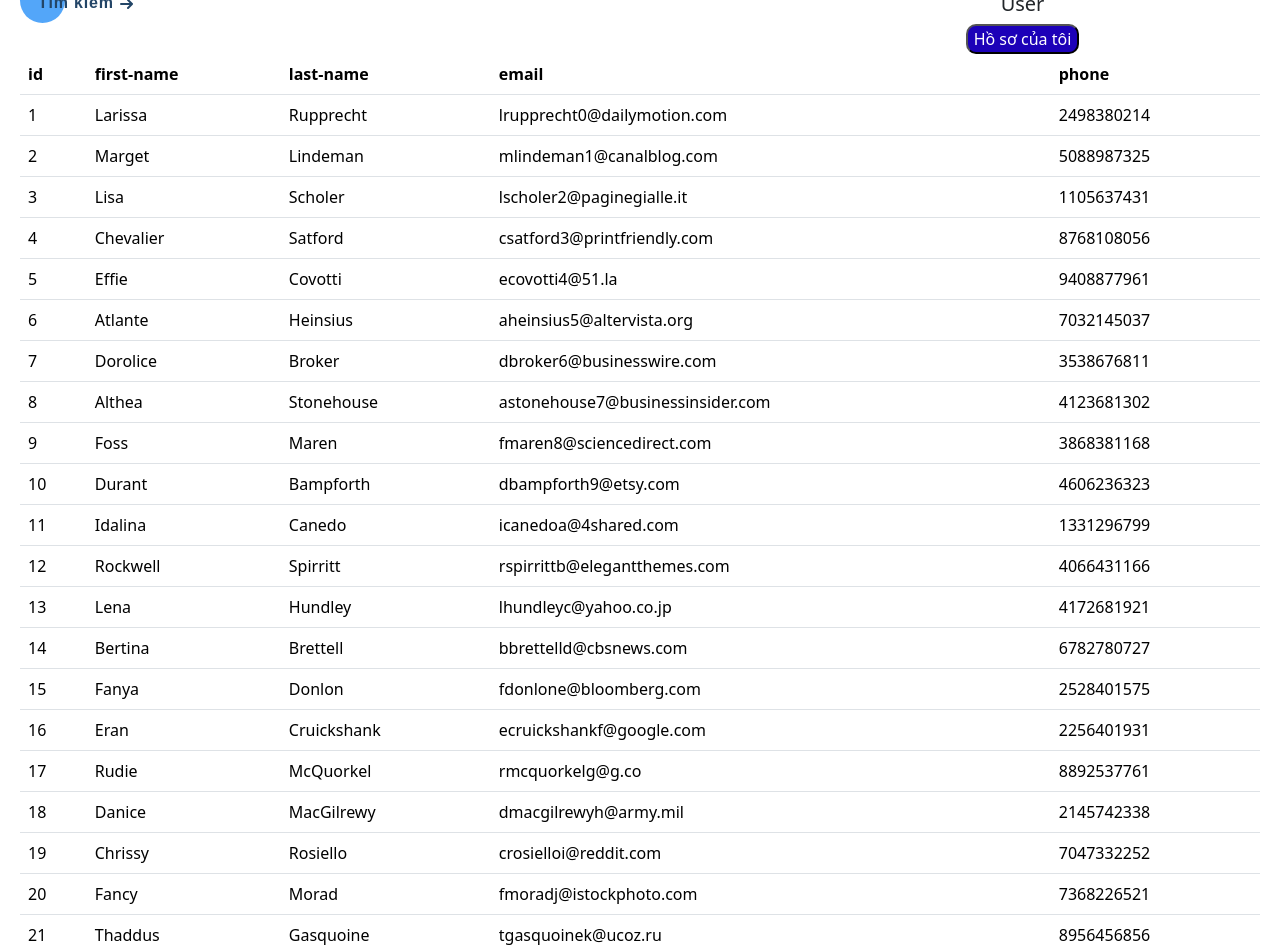
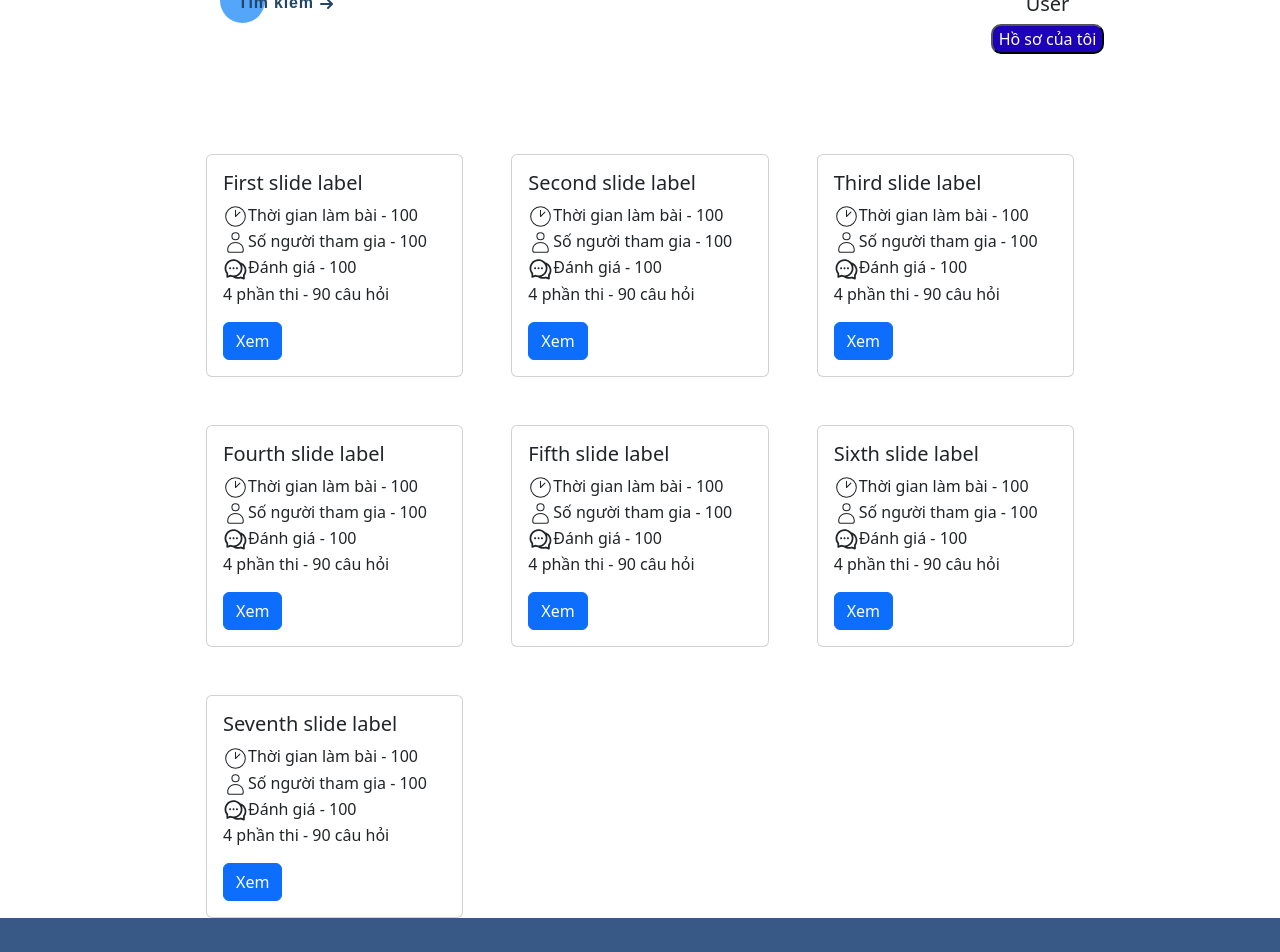
Before and after one commit to DatHuynhCoder/win_english_website, a React (Create React App) app: page /exam-library in a window 1280 px wide. Shown: the part 240-1192 px from the top of the page. Built offline with nearby package versions, Linux system fonts and the light colour scheme.

Commit message:
complete search bar in ExamLibrary

```diff
--- a/src/index.js
+++ b/src/index.js
@@ -7,6 +7,7 @@ import Login from './pages/Login'
 import Admin from './pages/Admin'
 import About from './pages/about/About'
 import ErrorRoutes from './pages/ErrorRoutes';
+import User from './pages/User'
 
 import reportWebVitals from './reportWebVitals';
 
@@ -52,6 +53,10 @@ const router = createBrowserRouter([
       {
         path: "/exam-library",
         element: <ExamLibrary/>
+      },
+      {
+        path: "/user",
+        element: <User/>
       }
     ],
   },
--- a/src/pages/ExamLibrary/ExamLibrary.jsx
+++ b/src/pages/ExamLibrary/ExamLibrary.jsx
@@ -1,10 +1,8 @@
 import React, { useState } from 'react'
 
-import Table from 'react-bootstrap/Table';
 import Button from 'react-bootstrap/Button';
 import Form from 'react-bootstrap/Form';
 import InputGroup from 'react-bootstrap/InputGroup';
-import Card from 'react-bootstrap/Card';
 
 import { IoSearch } from "react-icons/io5";
 
@@ -12,198 +10,97 @@ import ListExam from './ListExam'
 
 import './ExamLibrary.scss'
 import pic1 from '../../assets/pic1.jpg'
+import pic2 from '../../assets/pic2.jpg'
+import pic3 from '../../assets/pic3.jpg'
+import pic4 from '../../assets/pic4.jpg'
+import pic5 from '../../assets/pic5.jpg'
+import pic6 from '../../assets/pic6.jpg'
 
 import SearchButton from './SearchButton'
+import { Link } from 'react-router-dom';
 
-const data = [{
-  "id": 1,
-  "first_name": "Larissa",
-  "last_name": "Rupprecht",
-  "email": "lrupprecht0@dailymotion.com",
-  "phone": "2498380214"
-}, {
-  "id": 2,
-  "first_name": "Marget",
-  "last_name": "Lindeman",
-  "email": "mlindeman1@canalblog.com",
-  "phone": "5088987325"
-}, {
-  "id": 3,
-  "first_name": "Lisa",
-  "last_name": "Scholer",
-  "email": "lscholer2@paginegialle.it",
-  "phone": "1105637431"
-}, {
-  "id": 4,
-  "first_name": "Chevalier",
-  "last_name": "Satford",
-  "email": "csatford3@printfriendly.com",
-  "phone": "8768108056"
-}, {
-  "id": 5,
-  "first_name": "Effie",
-  "last_name": "Covotti",
-  "email": "ecovotti4@51.la",
-  "phone": "9408877961"
-}, {
-  "id": 6,
-  "first_name": "Atlante",
-  "last_name": "Heinsius",
-  "email": "aheinsius5@altervista.org",
-  "phone": "7032145037"
-}, {
-  "id": 7,
-  "first_name": "Dorolice",
-  "last_name": "Broker",
-  "email": "dbroker6@businesswire.com",
-  "phone": "3538676811"
-}, {
-  "id": 8,
-  "first_name": "Althea",
-  "last_name": "Stonehouse",
-  "email": "astonehouse7@businessinsider.com",
-  "phone": "4123681302"
-}, {
-  "id": 9,
-  "first_name": "Foss",
-  "last_name": "Maren",
-  "email": "fmaren8@sciencedirect.com",
-  "phone": "3868381168"
-}, {
-  "id": 10,
-  "first_name": "Durant",
-  "last_name": "Bampforth",
-  "email": "dbampforth9@etsy.com",
-  "phone": "4606236323"
-}, {
-  "id": 11,
-  "first_name": "Idalina",
-  "last_name": "Canedo",
-  "email": "icanedoa@4shared.com",
-  "phone": "1331296799"
-}, {
-  "id": 12,
-  "first_name": "Rockwell",
-  "last_name": "Spirritt",
-  "email": "rspirrittb@elegantthemes.com",
-  "phone": "4066431166"
-}, {
-  "id": 13,
-  "first_name": "Lena",
-  "last_name": "Hundley",
-  "email": "lhundleyc@yahoo.co.jp",
-  "phone": "4172681921"
-}, {
-  "id": 14,
-  "first_name": "Bertina",
-  "last_name": "Brettell",
-  "email": "bbrettelld@cbsnews.com",
-  "phone": "6782780727"
-}, {
-  "id": 15,
-  "first_name": "Fanya",
-  "last_name": "Donlon",
-  "email": "fdonlone@bloomberg.com",
-  "phone": "2528401575"
-}, {
-  "id": 16,
-  "first_name": "Eran",
-  "last_name": "Cruickshank",
-  "email": "ecruickshankf@google.com",
-  "phone": "2256401931"
-}, {
-  "id": 17,
-  "first_name": "Rudie",
-  "last_name": "McQuorkel",
-  "email": "rmcquorkelg@g.co",
-  "phone": "8892537761"
-}, {
-  "id": 18,
-  "first_name": "Danice",
-  "last_name": "MacGilrewy",
-  "email": "dmacgilrewyh@army.mil",
-  "phone": "2145742338"
-}, {
-  "id": 19,
-  "first_name": "Chrissy",
-  "last_name": "Rosiello",
-  "email": "crosielloi@reddit.com",
-  "phone": "7047332252"
-}, {
-  "id": 20,
-  "first_name": "Fancy",
-  "last_name": "Morad",
-  "email": "fmoradj@istockphoto.com",
-  "phone": "7368226521"
-}, {
-  "id": 21,
-  "first_name": "Thaddus",
-  "last_name": "Gasquoine",
-  "email": "tgasquoinek@ucoz.ru",
-  "phone": "8956456856"
-}, {
-  "id": 22,
-  "first_name": "Juli",
-  "last_name": "Beebee",
-  "email": "jbeebeel@time.com",
-  "phone": "5077411042"
-}, {
-  "id": 23,
-  "first_name": "Malissia",
-  "last_name": "Hurtado",
-  "email": "mhurtadom@w3.org",
-  "phone": "3106691611"
-}, {
-  "id": 24,
-  "first_name": "Eleonore",
-  "last_name": "Neesam",
-  "email": "eneesamn@sina.com.cn",
-  "phone": "3443326932"
-}, {
-  "id": 25,
-  "first_name": "Ansel",
-  "last_name": "Antoniewski",
-  "email": "aantoniewskio@army.mil",
-  "phone": "9096627927"
-}, {
-  "id": 26,
-  "first_name": "Augusta",
-  "last_name": "Allcott",
-  "email": "aallcottp@jiathis.com",
-  "phone": "5577492389"
-}, {
-  "id": 27,
-  "first_name": "Brennan",
-  "last_name": "Brockie",
-  "email": "bbrockieq@rakuten.co.jp",
-  "phone": "3193560480"
-}, {
-  "id": 28,
-  "first_name": "Vincent",
-  "last_name": "Gofforth",
-  "email": "vgofforthr@themeforest.net",
-  "phone": "1812609744"
-}, {
-  "id": 29,
-  "first_name": "Conroy",
-  "last_name": "Kleinzweig",
-  "email": "ckleinzweigs@tmall.com",
-  "phone": "4091107188"
-}, {
-  "id": 30,
-  "first_name": "Aluino",
-  "last_name": "McCully",
-  "email": "amccullyt@omniture.com",
-  "phone": "3957569904"
-}]
+const RawListExamData = [
+  {
+    title: 'First slide label',
+    content: 'Nulla vitae elit libero, a pharetra augue mollis interdum.',
+    image: pic1
+  },
+  {
+    title: 'Second slide label',
+    content: 'Lorem ipsum dolor sit amet, consectetur adipiscing elit.',
+    image: pic2
+  },
+  {
+    title: 'Third slide label',
+    content: 'Praesent commodo cursus magna, vel scelerisque nisl consectetur.',
+    image: pic3
+  },
+  {
+    title: 'Fourth slide label',
+    content: 'Praesent commodo cursus magna, vel scelerisque nisl consectetur.',
+    image: pic4
+  },
+  {
+    title: 'Fifth slide label',
+    content: 'Praesent commodo cursus magna, vel scelerisque nisl consectetur.',
+    image: pic5
+  },
+  {
+    title: 'Sixth slide label',
+    content: 'Praesent commodo cursus magna, vel scelerisque nisl consectetur.',
+    image: pic6
+  },
+  {
+    title: 'Seventh slide label',
+    content: 'Praesent commodo cursus magna, vel scelerisque nisl consectetur.',
+    image: pic1
+  }
+]
+
+const ListExamData = [
+  {
+    title: 'First slide label',
+    content: 'Nulla vitae elit libero, a pharetra augue mollis interdum.',
+    image: pic1
+  },
+  {
+    title: 'Second slide label',
+    content: 'Lorem ipsum dolor sit amet, consectetur adipiscing elit.',
+    image: pic2
+  },
+  {
+    title: 'Third slide label',
+    content: 'Praesent commodo cursus magna, vel scelerisque nisl consectetur.',
+    image: pic3
+  },
+  {
+    title: 'Fourth slide label',
+    content: 'Praesent commodo cursus magna, vel scelerisque nisl consectetur.',
+    image: pic4
+  },
+  {
+    title: 'Fifth slide label',
+    content: 'Praesent commodo cursus magna, vel scelerisque nisl consectetur.',
+    image: pic5
+  },
+  {
+    title: 'Sixth slide label',
+    content: 'Praesent commodo cursus magna, vel scelerisque nisl consectetur.',
+    image: pic6
+  },
+  {
+    title: 'Seventh slide label',
+    content: 'Praesent commodo cursus magna, vel scelerisque nisl consectetur.',
+    image: pic1
+  }
+]
 
 const UserProfile = {
   name: "User",
   avatar: pic1
 }
 
-function ResponsiveExample() {
-  const [search, setSearch]  = useState('')
+function ResponsiveExample({setSearch}) {
   return (
     <>
       <div className='ExamLibrary-head'>
@@ -226,66 +123,22 @@ function ResponsiveExample() {
         <div className='ExamLibrary-UserProfile'>
           <img src={pic1} alt="avatar" className='ExamLibrary-UserProfile-Avatar'/>
           <h5 className='ExamLibrary-UserProfile-Name'>{UserProfile.name}</h5>
-          <button className='ExamLibrary-UserProfile-MyProfileBtn' style={{borderRadius: '10px'}}>Hồ sơ của tôi</button>
+          <button className='ExamLibrary-UserProfile-MyProfileBtn' style={{borderRadius: '10px'}}>
+            <Link to={'/user'} className='ExamLibrary-UserProfile-MyProfileBtn-Text'>Hồ sơ của tôi</Link>
+          </button>
         </div>
       </div>
-      <Table responsive>
-        <thead>
-          <tr>
-            <th>id</th>
-            <th>first-name</th>
-            <th>last-name</th>
-            <th>email</th>
-            <th>phone</th>
-          </tr>
-        </thead>
-        <tbody>
-          {
-            data.filter((item) => {
-              return search.toLowerCase() === ''
-                      ?
-                        item
-                      :
-                        (item.first_name
-                          .toLowerCase()
-                          .includes(search.toLowerCase())
-                          ||
-                          item.last_name
-                          .toLowerCase()
-                          .includes(search.toLowerCase())
-                          ||
-                          item.email
-                          .toLowerCase()
-                          .includes(search.toLowerCase())
-                          ||
-                          item.phone
-                          .toLowerCase()
-                          .includes(search.toLowerCase())
-                        )
-
-            }).map((item, index) => (
-              <tr key={item.id}>
-                <td>{item.id}</td>
-                <td>{item.first_name}</td>
-                <td>{item.last_name}</td>
-                <td>{item.email}</td>
-                <td>{item.phone}</td>
-              </tr>
-            ))
-          }
-        </tbody>
-      </Table>
     </>
   );
 }
 
 const ExamLibrary = () => {
+  const [search, setSearch]  = useState('')
   return (
     <div className='ExamLibrary-container'>
       <h1 style={{textAlign: 'center'}}>Thư viện đề thi</h1>
-      <div className='table-container'></div>
-      <ResponsiveExample/>
-      <ListExam/>
+      <ResponsiveExample search={search} setSearch={setSearch}/>
+      <ListExam search={search}/>
     </div>
   )
 }
--- a/src/pages/ExamLibrary/ExamLibrary.scss
+++ b/src/pages/ExamLibrary/ExamLibrary.scss
@@ -5,6 +5,8 @@
   }
   .ExamLibrary-head {
     display: flex;
+    margin-bottom: 100px;
+    margin-left: 200px;
     .ExamLibrary-SearchingBar {
       flex: 3;
       margin-top: 30px;
@@ -27,6 +29,10 @@
         &:hover {
           opacity: 0.7;
         }
+        .ExamLibrary-UserProfile-MyProfileBtn-Text {
+          color: white;
+          text-decoration: none;
+        }
       }
     }
   }
--- a/src/pages/ExamLibrary/ListExam.jsx
+++ b/src/pages/ExamLibrary/ListExam.jsx
@@ -1,12 +1,7 @@
-import React from 'react'
+import React, {useState} from 'react'
 
-import pic1 from '../../assets/pic1.jpg'
-import pic2 from '../../assets/pic2.jpg'
-import pic3 from '../../assets/pic3.jpg'
-import pic4 from '../../assets/pic4.jpg'
-import pic5 from '../../assets/pic5.jpg'
-import pic6 from '../../assets/pic6.jpg'
 
+import Modal from 'react-bootstrap/Modal'
 import Button from 'react-bootstrap/Button'
 import Card from 'react-bootstrap/Card'
 import Row from 'react-bootstrap/Row';
@@ -16,6 +11,12 @@ import { CiClock1, CiUser } from "react-icons/ci"
 import { AiOutlineComment } from "react-icons/ai"
 
 import './ListExam.scss'
+import pic1 from '../../assets/pic1.jpg'
+import pic2 from '../../assets/pic2.jpg'
+import pic3 from '../../assets/pic3.jpg'
+import pic4 from '../../assets/pic4.jpg'
+import pic5 from '../../assets/pic5.jpg'
+import pic6 from '../../assets/pic6.jpg'
 
 const ListExamData = [
   {
@@ -55,27 +56,51 @@ const ListExamData = [
   }
 ]
 
-const ListExam = () => {
+const ListExam = ({search}) => {
+  const [show, setShow] = useState(false);
+
+  const handleClose = () => setShow(false);
+  const handleShow = () => setShow(true);
   return (
     <>
       <div className="ListExam-container">
         <Row className='g-5'>
           {
-            ListExamData.map((item, index) => (
+            ListExamData.filter((item) => {
+              return search.toLowerCase() === '' ? item
+              :
+              (
+                item.title.toLowerCase().includes(search.toLowerCase())
+              )
+            }).map((item, index) => (
               <Col xs={12} sm={6} md={4} key={index}>
+                <Modal show={show} onHide={handleClose}>
+                  <Modal.Header closeButton>
+                    <Modal.Title>Thông tin đề thi</Modal.Title>
+                  </Modal.Header>
+                  <Modal.Body>Woohoo, you are reading this text in a modal!</Modal.Body>
+                  <Modal.Footer>
+                    <Button variant="secondary" onClick={handleClose}>
+                      Close
+                    </Button>
+                    <Button variant="primary" onClick={handleClose}>
+                      Save Changes
+                    </Button>
+                  </Modal.Footer>
+                </Modal>
                 <Card className='ListExam-child' key={index}>
                   <Card.Body>
                     <Card.Title>{item.title}</Card.Title>
                     <Card.Text>
-                      <CiClock1 size={25}/> - 100
-                      ||
-                      <CiUser size={25}/> - 100
-                      ||
-                      <AiOutlineComment size={25}/> - 100
+                      <CiClock1 size={25}/>Thời gian làm bài - 100
+                      <br></br>
+                      <CiUser size={25}/>Số người tham gia - 100
+                      <br></br>
+                      <AiOutlineComment size={25}/>Đánh giá - 100
                       <br></br>
                       4 phần thi - 90 câu hỏi
                     </Card.Text>
-                    <Button variant="primary">Xem</Button>
+                    <Button variant="primary" onClick={() => handleShow()}>Xem</Button>
                   </Card.Body>
                 </Card>
               </Col>
```
